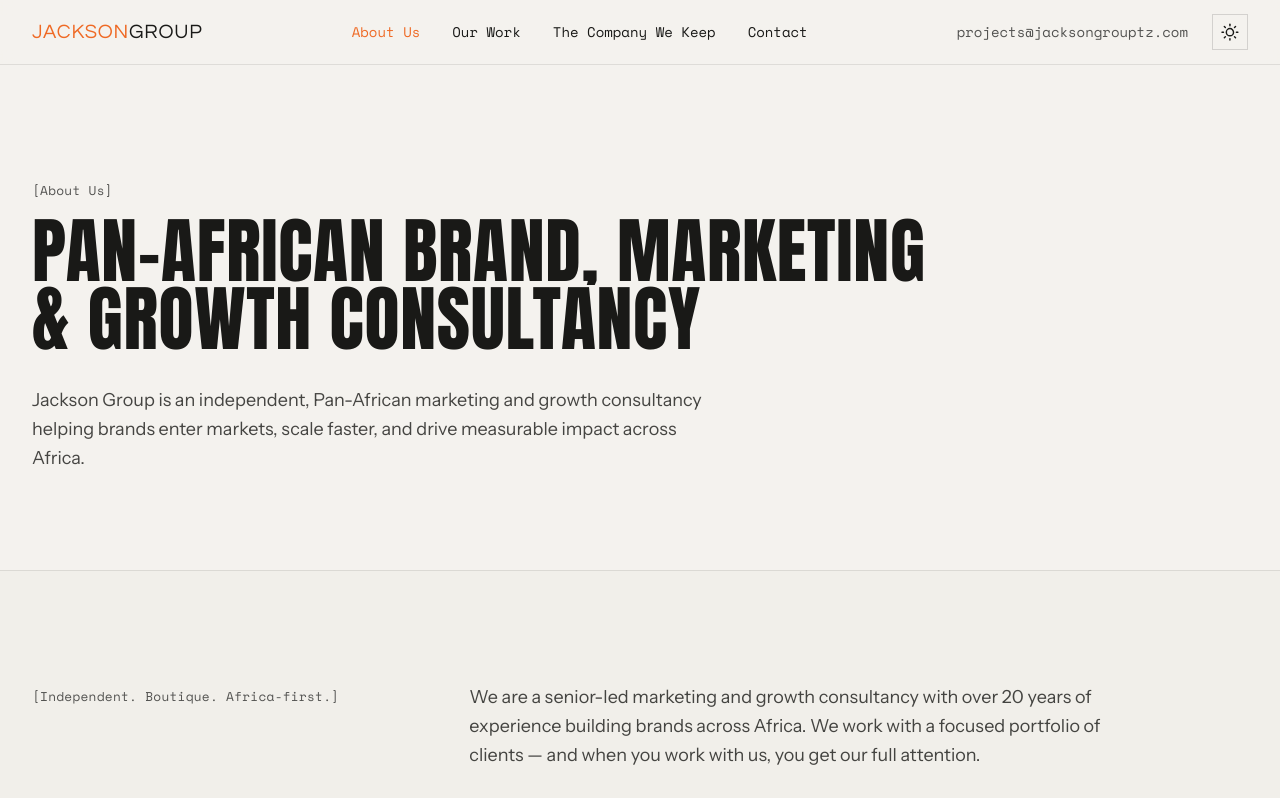
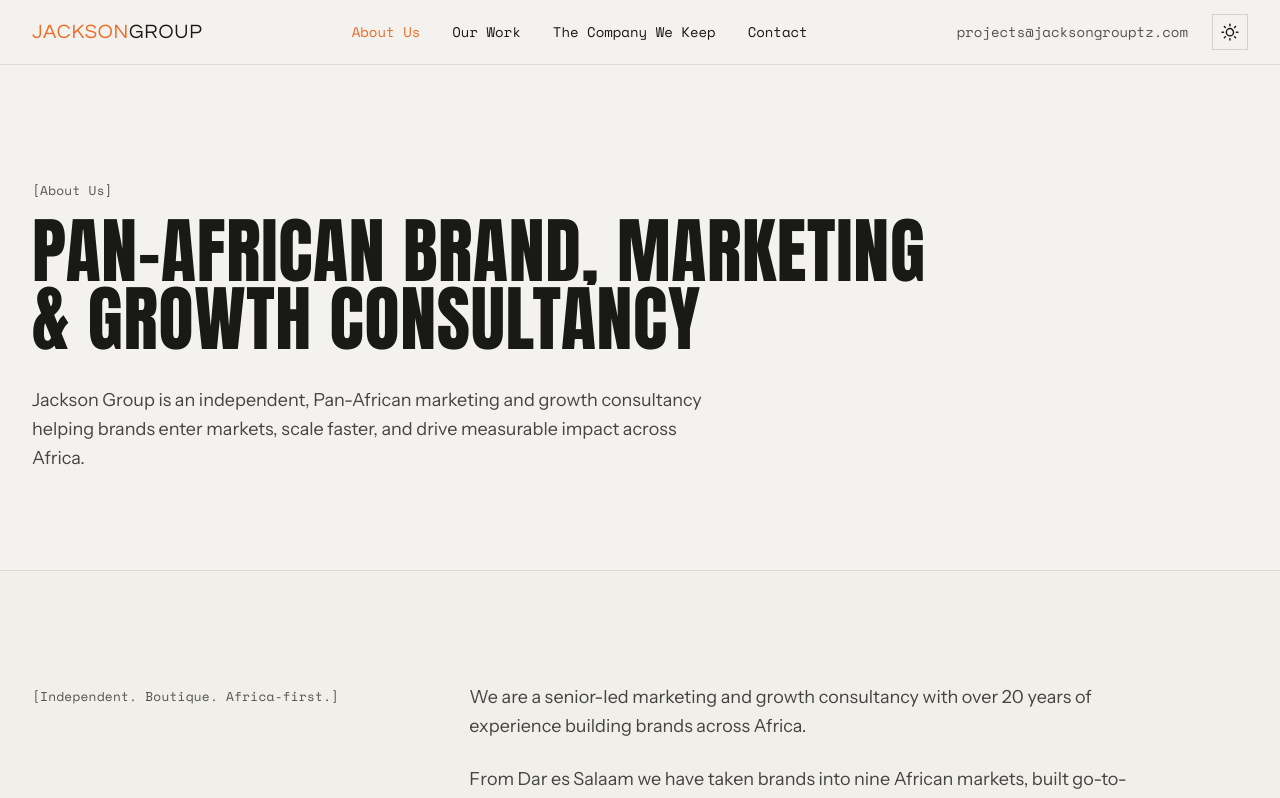
Before and after one commit to mxsafiri/JG-, a Next.js app: page /about in a window 1280 px wide. Shown: the top 798 px of the page. Built offline with nearby package versions, Linux system fonts and the light colour scheme.

Commit message:
Trim intro copy on home and about per client request
Co-Authored-By: Claude Fable 5 <noreply@anthropic.com>
Claude-Session: https://claude.ai/code/session_01Jsjj6iMPfMoH3a1jo7R6K7

```diff
--- a/src/app/about/page.tsx
+++ b/src/app/about/page.tsx
@@ -38,9 +38,7 @@ export default function AboutPage() {
           <Reveal delay={0.15} className="space-y-6 text-lg text-ink/80 leading-relaxed max-w-2xl">
             <p>
               We are a senior-led marketing and growth consultancy with over 20
-              years of experience building brands across Africa. We work with a
-              focused portfolio of clients — and when you work with us, you get
-              our full attention.
+              years of experience building brands across Africa.
             </p>
             <p>
               From Dar es Salaam we have taken brands into nine African
--- a/src/app/page.tsx
+++ b/src/app/page.tsx
@@ -61,9 +61,7 @@ export default function Home() {
           <Reveal delay={0.45}>
             <p className="mt-8 text-lg text-ink/80 max-w-2xl leading-relaxed">
               We are a senior-led marketing and growth consultancy with over 20
-              years of experience building brands across Africa. We work with a
-              focused portfolio of clients — and when you work with us, you get
-              our full attention.
+              years of experience building brands across Africa.
             </p>
           </Reveal>
 
```
